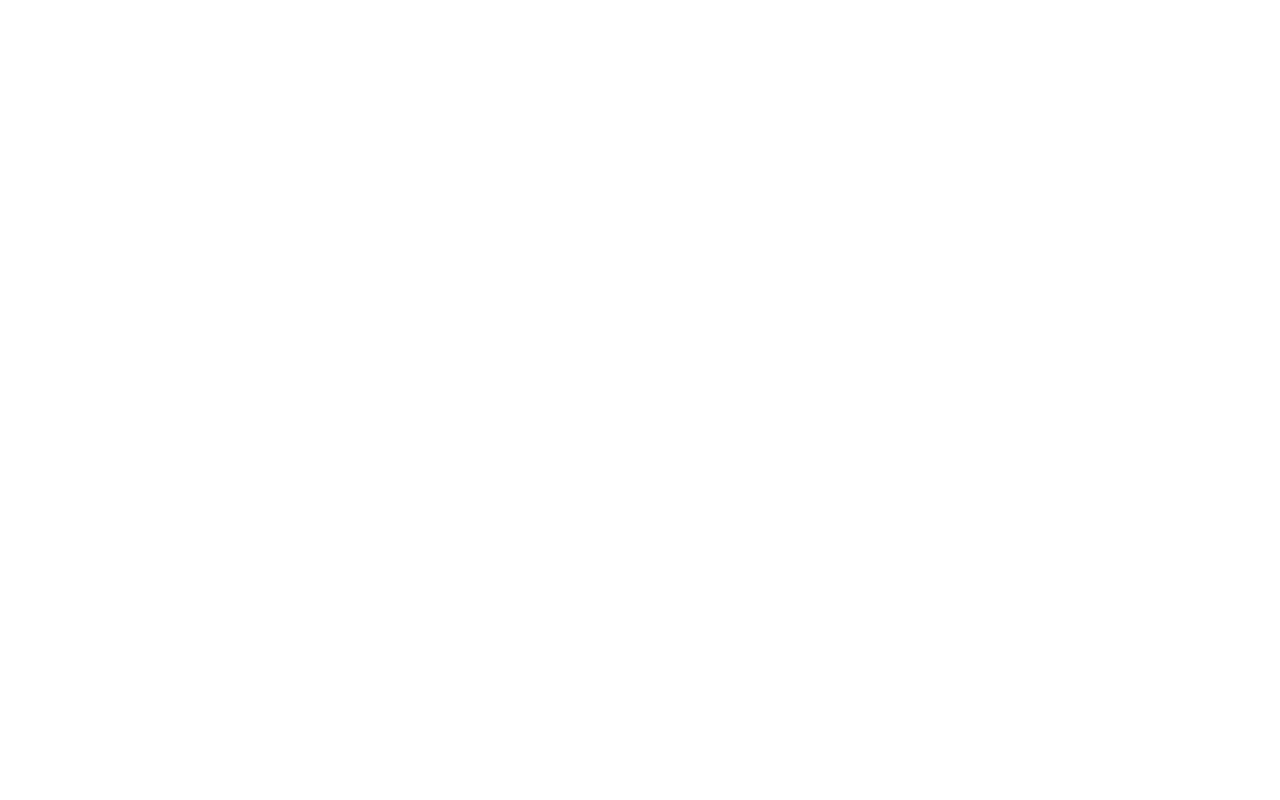
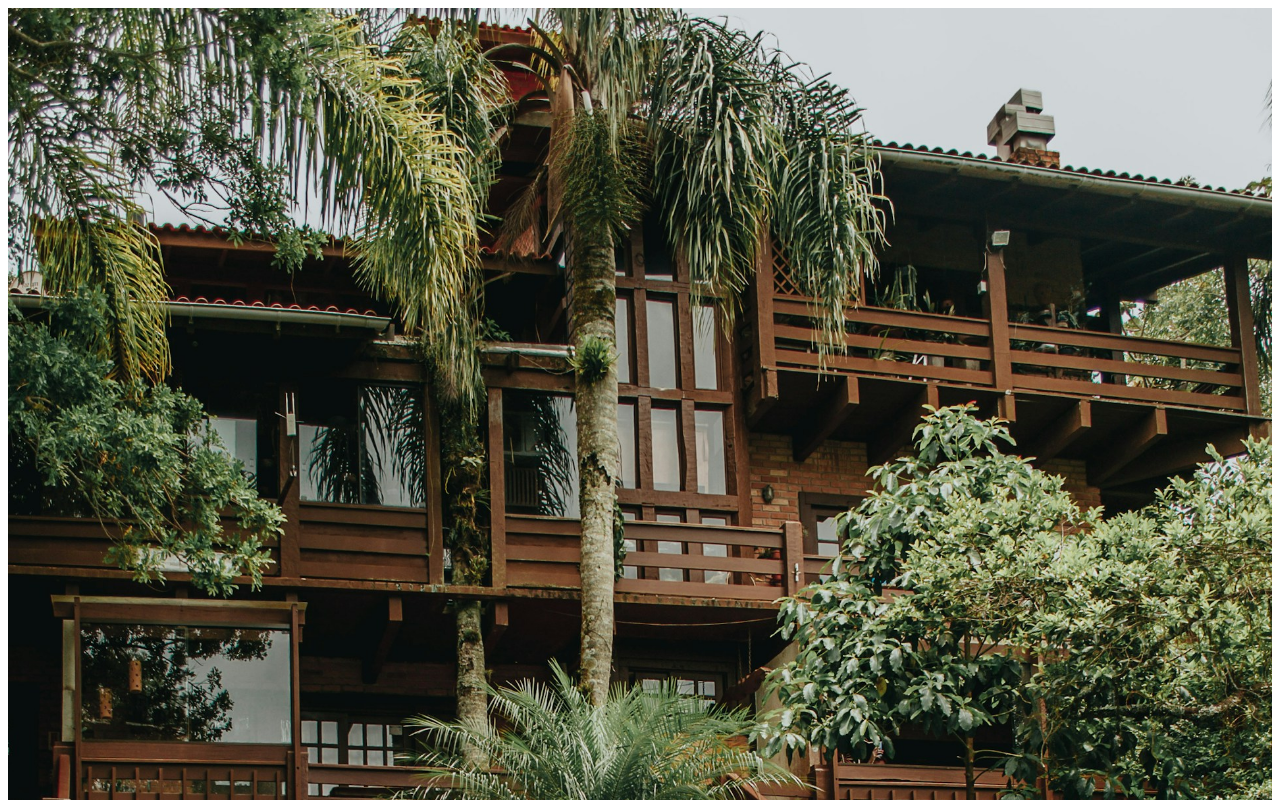
Before and after one commit to TrustTheKoda/CRYSTAL-HAVEN, a plain HTML site: page index.html in a window 1280 px wide. Shown: the top 800 px of the page. Drawn offline with Linux system fonts and the light colour scheme.

Commit message:
Add image for Crystal Haven Hotel and update HTML structure

```diff
--- a/index.html
+++ b/index.html
@@ -6,3 +6,5 @@
     <title>Crystal Haven Hotel</title>
     <link rel="stylesheet" href="styles.css">
 </head>
+<body>
+   <img src="paulo-freitas-732VC_oY-JY-unsplash.jpg" alt="Crystal Haven Hotel" width="100%" height="auto">
```
Also changed, not shown: paulo-freitas-732VC_oY-JY-unsplash.jpg (added).
